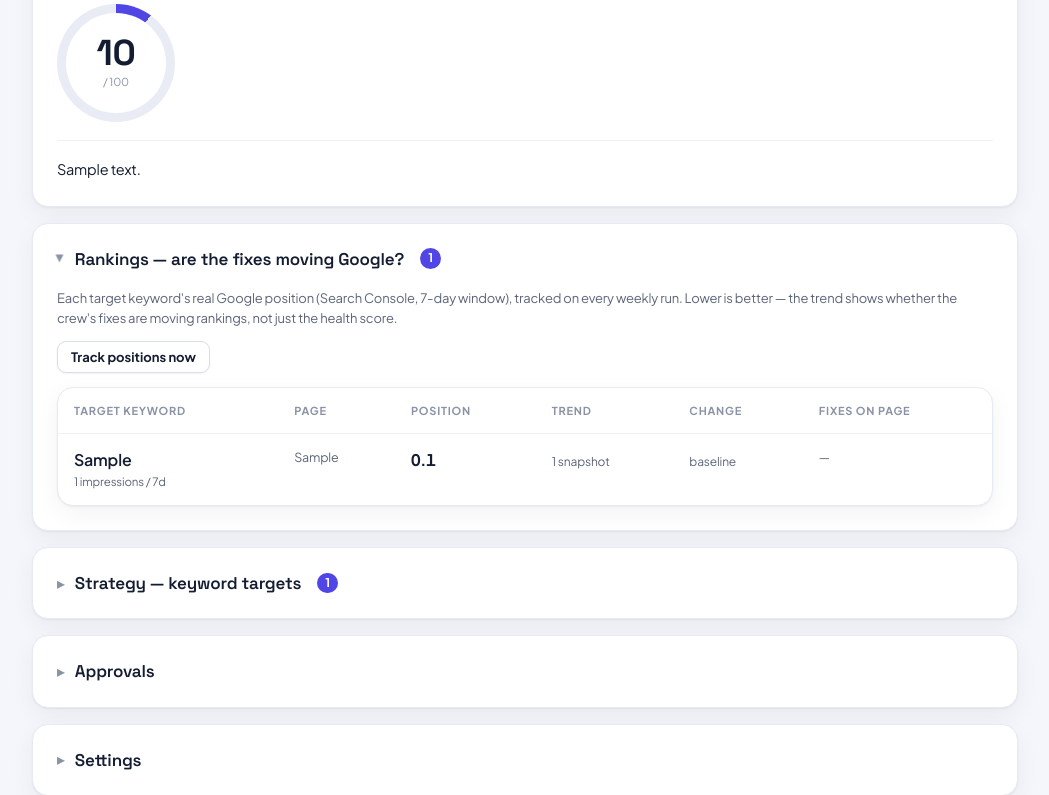
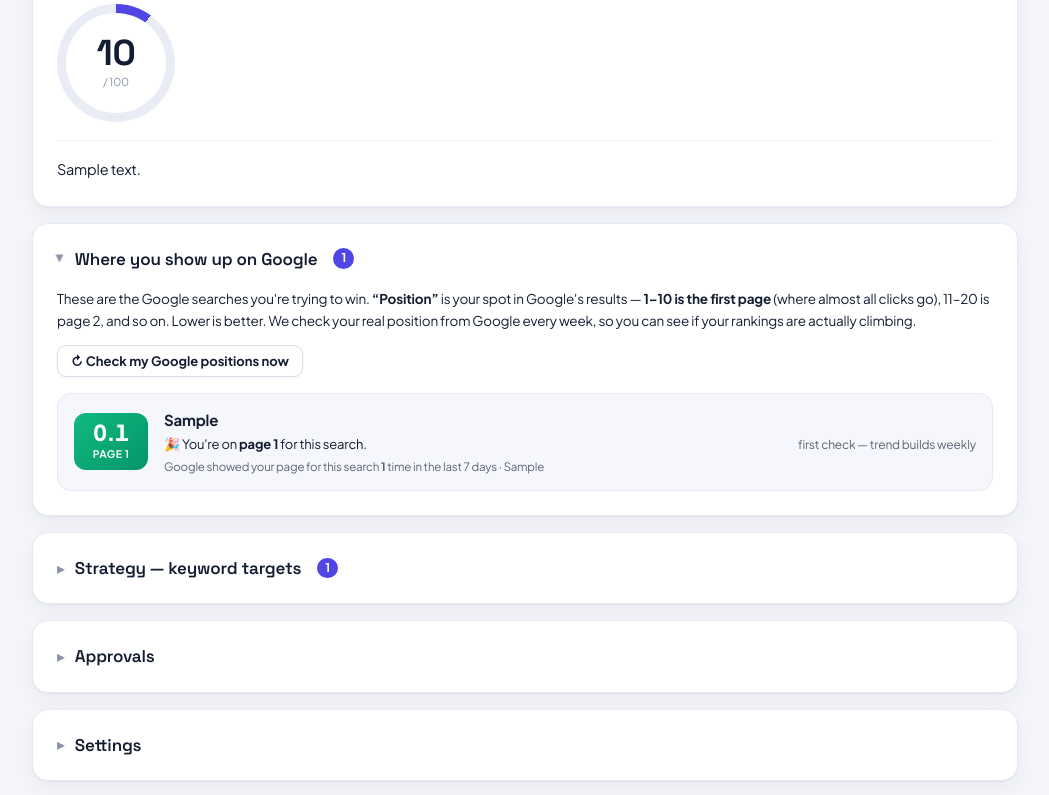
Before and after one commit to Farezomair/Claude-SEO-, a FastAPI app: page /sites/1 in a window 1280 px wide. Shown: the part 819-1614 px from the top of the page, without its empty margins (228-1277 px from the left). Run offline with FastAPI, Linux system fonts and the light colour scheme; the visitor is signed in with stand-in values (Sample User, id 1); tables that the repository leaves empty hold one stand-in row (values such as "Sample post"); parts of the project's set-up code (start-up, migrations or seed data) failed here and were passed over.

Commit message:
Business audit live progress bar + plain-language rankings + weekly re-score
- Business Fitness card: live progress bar that polls /business-status and
  reloads when done, so a running audit shows its step ('reading your site',
  'analyzing competitors', 'scoring') and never sits looking stuck. Passes the
  running run_id to the template.
- Rankings panel rewritten for non-experts: 'Where you show up on Google', a
  plain explanation of what position/page mean, and each keyword as a card with a
  colored Page-1/2/3 position badge, a plain-English status ('You're on page 1
  for this search'), impressions explained in words, and a friendly trend
  ('▲ up 2 spots').
- Weekly run now re-scores Business Fitness too (Phase 7) when a business profile
  exists — separate score, runs alongside SEO.

Co-Authored-By: Claude Opus 4.8 <noreply@anthropic.com>

```diff
--- a/app/main.py
+++ b/app/main.py
@@ -72,7 +72,7 @@ BASE_DIR = os.path.dirname(os.path.abspath(__file__))
 templates = Jinja2Templates(directory=os.path.join(BASE_DIR, "templates"))
 
 # Bumped on each deploy so we can confirm which build is live (public, no auth).
-BUILD = "biz-auditor-78"
+BUILD = "biz-progress-79"
 
 
 @app.get("/version")
@@ -558,9 +558,11 @@ def site_detail(
             }
         else:
             ctx["business_audit"] = None
-        ctx["business_running"] = (db.query(JobRun).filter(
-            JobRun.site_id == site_id, JobRun.kind == "bizaudit",
-            JobRun.status == "running").first() is not None)
+        _biz_run = (db.query(JobRun).filter(
+            JobRun.site_id == site_id, JobRun.kind == "bizaudit", JobRun.status == "running")
+            .order_by(JobRun.created_at.desc()).first())
+        ctx["business_running"] = _biz_run is not None
+        ctx["business_run_id"] = _biz_run.id if _biz_run else None
         from .models import KeywordTarget
         ctx["keyword_targets"] = (db.query(KeywordTarget)
                                   .filter(KeywordTarget.site_id == site_id)
--- a/app/templates/site_detail.html
+++ b/app/templates/site_detail.html
@@ -105,13 +105,19 @@
       </div>
     </div>
 
+    {% if business_run_id %}
+    <div class="biz-run" id="biz-run" data-run="{{ business_run_id }}">
+      <div class="biz-run-label" id="biz-run-label">🔎 Starting the business audit… reading your site and competitors.</div>
+      <div class="biz-bar"><i></i></div>
+      <p class="muted" style="font-size:12px; margin:8px 0 0;">This updates on its own — no need to refresh.</p>
+    </div>
+    {% endif %}
+
     {% if not business_profile %}
     <div class="empty" style="margin-top:16px;">
       <p style="margin:0 0 12px;">Set up the Business Auditor so it understands your business, then it scores how well the site serves it and how you compare to competitors.</p>
       <button class="btn" type="button" id="biz-setup-btn" onclick="bizSetup()">Set up the Business Auditor</button>
     </div>
-    {% elif business_running and not business_audit %}
-    <div class="empty" style="margin-top:16px;">Running the first business audit… <span class="muted">this reads your site and competitors — give it a moment, then refresh.</span></div>
     {% elif business_audit %}
     <div style="display:flex; align-items:center; gap:24px; flex-wrap:wrap; margin-top:8px;">
       <div class="score-ring grade-{{ business_audit.grade }}" style="--p:{{ business_audit.score }};">
@@ -236,42 +242,54 @@
   </details>
   {% endif %}
 
-  <!-- Rankings — the outcome loop (expandable) -->
+  <!-- Where you rank on Google (plain-language) -->
   <details class="cc-panel" {{ 'open' if rank_rows else '' }}>
-    <summary><h2>Rankings — are the fixes moving Google?</h2>{% if rank_rows %}<span class="pill-count" style="margin-left:6px;">{{ rank_rows|length }}</span>{% endif %}</summary>
+    <summary><h2>Where you show up on Google</h2>{% if rank_rows %}<span class="pill-count" style="margin-left:6px;">{{ rank_rows|length }}</span>{% endif %}</summary>
     <div class="panel-body">
-      <p class="muted" style="margin-top:0; font-size:13px;">
-        Each target keyword's real Google position (Search Console, 7-day window), tracked on every weekly run.
-        Lower is better — the trend shows whether the crew's fixes are moving rankings, not just the health score.
+      <p style="margin-top:0; font-size:13.5px; line-height:1.6;">
+        These are the Google searches you're trying to win. <strong>“Position”</strong> is your spot in Google's results —
+        <strong>1–10 is the first page</strong> (where almost all clicks go), 11–20 is page&nbsp;2, and so on. Lower is better.
+        We check your real position from Google every week, so you can see if your rankings are actually climbing.
       </p>
-      <form method="post" action="/sites/{{ site.id }}/track-ranks" style="margin-bottom:14px;">
-        <button class="btn secondary small" type="submit">Track positions now</button>
+      <form method="post" action="/sites/{{ site.id }}/track-ranks" style="margin:0 0 16px;">
+        <button class="btn secondary small" type="submit">↻ Check my Google positions now</button>
       </form>
       {% if rank_rows %}
-      <div class="card" style="padding:0; margin:0;">
-        <table>
-          <thead><tr><th>Target keyword</th><th>Page</th><th>Position</th><th>Trend</th><th>Change</th><th>Fixes on page</th></tr></thead>
-          <tbody>
-            {% for r in rank_rows %}
-            <tr>
-              <td style="font-weight:600;">{{ r.keyword }}<div class="muted" style="font-size:11.5px; font-weight:400;">{{ r.impressions }} impressions / 7d</div></td>
-              <td class="muted" style="font-size:12.5px; white-space:nowrap;">{{ r.path }}</td>
-              <td style="font-weight:700; font-variant-numeric:tabular-nums;">{{ r.latest }}</td>
-              <td>{% if r.spark %}<svg viewBox="0 0 120 26" style="width:120px; height:26px;"><polyline points="{{ r.spark }}" fill="none" stroke="#4f46e5" stroke-width="2" stroke-linejoin="round"/></svg>{% else %}<span class="muted" style="font-size:12px;">{{ r.snaps }} snapshot{{ '' if r.snaps == 1 else 's' }}</span>{% endif %}</td>
-              <td>
-                {% if r.snaps < 2 %}<span class="muted" style="font-size:12px;">baseline</span>
-                {% elif r.delta > 0 %}<span style="color:#0a9b6d; font-weight:700;">▲ {{ r.delta }}</span>
-                {% elif r.delta < 0 %}<span style="color:#dc4664; font-weight:700;">▼ {{ -r.delta }}</span>
-                {% else %}<span class="muted">—</span>{% endif %}
-              </td>
-              <td class="muted" style="font-size:12.5px;">{{ r.page_fixes or '—' }}</td>
-            </tr>
-            {% endfor %}
-          </tbody>
-        </table>
+      <div style="display:flex; flex-direction:column; gap:10px;">
+        {% for r in rank_rows %}
+        {% set page = 1 if r.latest <= 10 else (2 if r.latest <= 20 else ((r.latest / 10) | round(0, 'ceil') | int)) %}
+        <div class="rankcard">
+          <div class="rank-badge {{ 'p1' if page == 1 else ('p2' if page == 2 else 'p3') }}">
+            <div class="rank-pos">{{ r.latest }}</div>
+            <div class="rank-page">Page {{ page }}</div>
+          </div>
+          <div class="rank-mid">
+            <div class="rank-kw">{{ r.keyword }}</div>
+            <div class="rank-status">
+              {% if page == 1 %}🎉 You're on <strong>page 1</strong> for this search.
+              {% elif r.latest <= 15 %}Just off page 1 — <strong>close</strong>. A push here could land you on page 1.
+              {% elif page == 2 %}On <strong>page 2</strong> — climbing this onto page 1 is the big win.
+              {% else %}On page {{ page }} — early days for this search.{% endif %}
+            </div>
+            <div class="rank-sub muted">Google showed your page for this search <strong>{{ r.impressions }}</strong> time{{ '' if r.impressions == 1 else 's' }} in the last 7 days · {{ r.path }}</div>
+          </div>
+          <div class="rank-trend">
+            {% if r.spark %}<svg viewBox="0 0 120 26" style="width:110px; height:24px;"><polyline points="{{ r.spark }}" fill="none" stroke="#4f46e5" stroke-width="2" stroke-linejoin="round"/></svg>{% endif %}
+            <div style="margin-top:4px;">
+              {% if r.snaps < 2 %}<span class="muted" style="font-size:12px;">first check — trend builds weekly</span>
+              {% elif r.delta > 0 %}<span style="color:#0a9b6d; font-weight:700;">▲ up {{ r.delta }} spot{{ '' if r.delta == 1 else 's' }}</span>
+              {% elif r.delta < 0 %}<span style="color:#dc4664; font-weight:700;">▼ down {{ -r.delta }}</span>
+              {% else %}<span class="muted" style="font-size:12px;">no change yet</span>{% endif %}
+            </div>
+          </div>
+        </div>
+        {% endfor %}
       </div>
       {% else %}
-      <div class="empty">No position data yet — Google hasn't shown these pages for their target queries in the last 7 days (or Google isn't connected). Snapshots build automatically on every weekly run.</div>
+      <div class="empty">
+        <p style="margin:0 0 6px;"><strong>No position data yet.</strong></p>
+        <p class="muted" style="margin:0; font-size:13px;">This fills in once Google has shown your pages in search results for their target keywords (usually a week or two for a newer site), and once Google Search Console is connected. It then updates on its own every week.</p>
+      </div>
       {% endif %}
     </div>
   </details>
@@ -520,6 +538,24 @@
   .fc-input { display:flex; gap:8px; padding:13px; border-top:1px solid var(--border); background:#fff; align-items:flex-end; }
   .fc-input textarea { flex:1; min-width:0; padding:11px 14px; font-size:14px; resize:none; line-height:1.5;
     max-height:170px; overflow-y:auto; }
+  .rankcard { display:flex; align-items:center; gap:16px; background:var(--panel-2); border:1px solid var(--border); border-radius:14px; padding:14px 16px; }
+  .rank-badge { flex:none; width:74px; text-align:center; border-radius:12px; padding:8px 4px; color:#fff; }
+  .rank-badge.p1 { background:linear-gradient(135deg,#10b981,#059669); }
+  .rank-badge.p2 { background:linear-gradient(135deg,#f59e0b,#d97706); }
+  .rank-badge.p3 { background:linear-gradient(135deg,#94a3b8,#64748b); }
+  .rank-pos { font-size:22px; font-weight:800; line-height:1; font-variant-numeric:tabular-nums; }
+  .rank-page { font-size:10.5px; font-weight:700; text-transform:uppercase; letter-spacing:.04em; opacity:.95; margin-top:3px; }
+  .rank-mid { flex:1; min-width:0; }
+  .rank-kw { font-size:15px; font-weight:700; }
+  .rank-status { font-size:13px; margin-top:3px; }
+  .rank-sub { font-size:11.5px; margin-top:4px; }
+  .rank-trend { flex:none; text-align:right; min-width:120px; }
+  @media (max-width:640px){ .rankcard{ flex-wrap:wrap; } .rank-trend{ text-align:left; min-width:0; } }
+  .biz-run { margin-top:16px; }
+  .biz-run-label { font-size:13.5px; color:var(--text); margin-bottom:9px; font-weight:600; }
+  .biz-bar { height:9px; border-radius:999px; background:var(--panel-2); overflow:hidden; }
+  .biz-bar > i { display:block; height:100%; width:38%; border-radius:999px; background:var(--accent-grad); animation:bizslide 1.15s ease-in-out infinite; }
+  @keyframes bizslide { 0%{ margin-left:-38%; } 100%{ margin-left:100%; } }
   .fc-opts { display:flex; flex-direction:column; gap:7px; align-self:flex-start; max-width:92%; margin-top:-2px; }
   .fc-opt { text-align:left; background:#fff; border:1px solid var(--border); border-radius:11px;
     padding:9px 13px; cursor:pointer; font:inherit; transition:border-color .12s, background .12s; }
@@ -574,6 +610,32 @@
       })
       .catch(function(){ status.textContent = 'Could not reach the auditor — try again.'; });
   }
+
+  // Live progress for a running business audit — polls and reloads when done,
+  // so it never sits looking stuck.
+  (function(){
+    var el = document.getElementById('biz-run');
+    if (!el) return;
+    var runId = el.getAttribute('data-run');
+    if (!runId) return;
+    var label = document.getElementById('biz-run-label');
+    var tries = 0;
+    var iv = setInterval(function(){
+      tries++;
+      fetch('/sites/{{ site.id }}/business-status?run_id=' + runId, {credentials:'same-origin'})
+        .then(function(r){ return r.json(); })
+        .then(function(s){
+          if (s.label) label.textContent = '🔎 ' + s.label;
+          if (s.status === 'running') {
+            if (tries > 90) { clearInterval(iv); label.textContent = 'Taking longer than usual — refresh in a moment.'; }
+            return;
+          }
+          clearInterval(iv);
+          location.reload();  // completed or failed → render the result
+        })
+        .catch(function(){});
+    }, 2000);
+  })();
 
   function fcRemember(role, text) {
     fcStore.push({role: role, text: text});
```
Also changed, not shown: app/weekly.py (+16 -0 lines).
